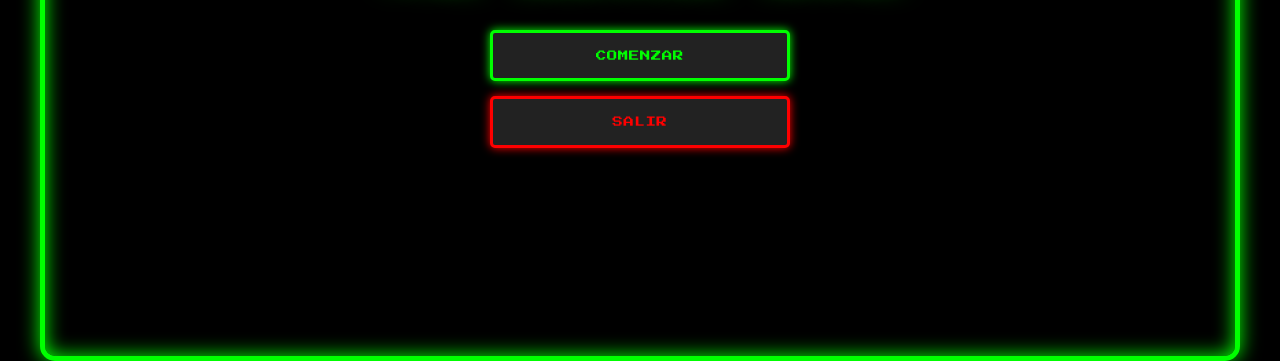
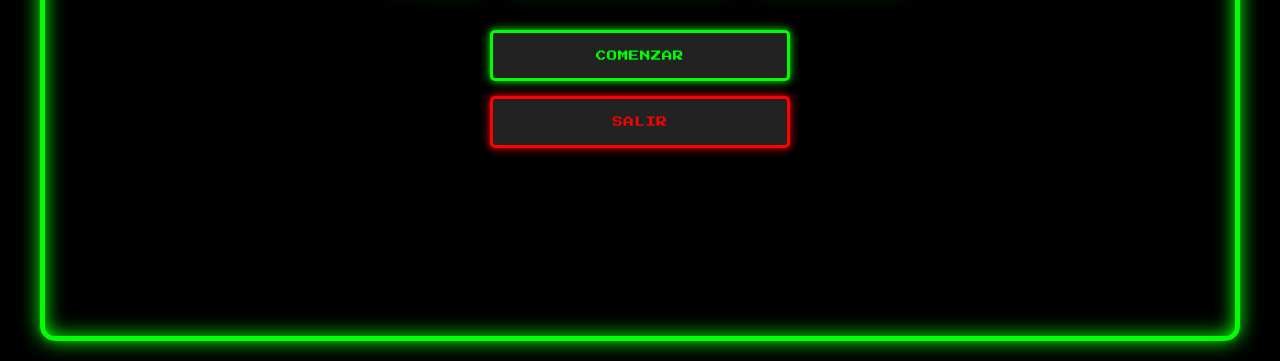
Before and after one commit to juancitoozmarichal07-glitch/The-Oracle-Game, a website: page index.html in a window 1280 px wide. Shown: the part 439-800 px from the top of the page. Drawn offline with Linux system fonts and the light colour scheme.

Commit message:
Update style.css

```diff
--- a/style.css
+++ b/style.css
@@ -37,20 +37,21 @@ body {
     background-color: var(--background-dark);
     color: var(--text-light);
     margin: 0;
-    overflow: hidden;
+    padding: 0;
+    overflow: auto;
     font-size: 14px;
     display: flex;
     justify-content: center;
     align-items: center;
     min-height: 100vh;
+    width: 100%;
 }
 
 #arcade-screen {
     position: relative;
-    width: 100vw;
+    width: 100%;
     height: 100vh;
-    max-width: 1200px;
-    max-height: 900px;
+    max-width: 100vw;
     border: 5px solid var(--main-green);
     border-radius: 15px;
     box-shadow: 0 0 20px var(--main-green), inset 0 0 20px var(--main-green);
@@ -58,7 +59,20 @@ body {
     display: flex;
     flex-direction: column;
     overflow: hidden;
-    margin: auto;
+    margin: 0;
+}
+
+/* FIX PARA VISUALIZACIÓN EN NAVEGADORES WEB */
+@media (min-width: 769px) and (min-height: 600px) {
+    body {
+        padding: 20px;
+    }
+
+    #arcade-screen {
+        max-width: 1200px;
+        max-height: 95vh;
+        margin: auto;
+    }
 }
 
 .screen {
@@ -258,7 +272,6 @@ button:disabled {
     flex-direction: column;
     gap: 20px;
     min-height: 0;
-    max-height: calc(100vh - 300px);
 }
 
 /* Scrollbar personalizado */
@@ -463,6 +476,14 @@ button:disabled {
 @media (max-width: 768px) {
     body {
         font-size: 12px;
+        padding: 0;
+    }
+
+    #arcade-screen {
+        border-radius: 0;
+        border: none;
+        max-height: 100vh;
+        height: 100vh;
     }
 
     #title-brain {
@@ -479,10 +500,6 @@ button:disabled {
 
     .action-buttons {
         flex-direction: column;
-    }
-
-    #chat-history {
-        max-height: calc(100vh - 320px);
     }
 
     #timer-display {
```
